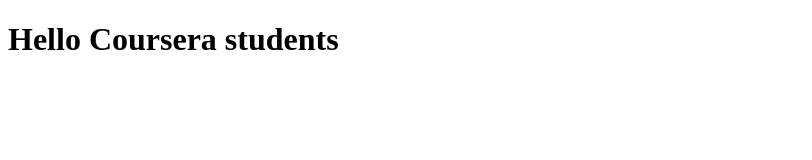
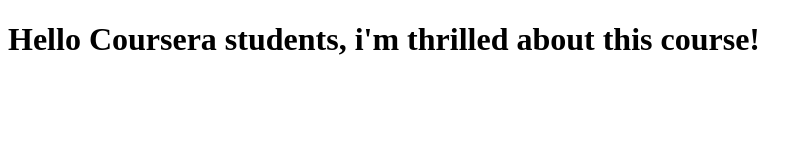
Before and after one commit to ghassenSghaier/All-Assignements-Coursera-Single-Page-Web-Applications-with-AngularJS, a plain HTML site: page index.html in a window 1280 px wide. Shown: the whole page, without its empty margins (0-812 px from the left). Drawn offline with Linux system fonts and the light colour scheme.

Commit message:
next version of web file

```diff
--- a/index.html
+++ b/index.html
@@ -5,6 +5,6 @@
     <title>Hello Coursera</title>
   </head>
   <body>
-    <h1>Hello Coursera students</h1>
+    <h1>Hello Coursera students, i'm thrilled about this course!</h1>
   </body>
 </html>
```
